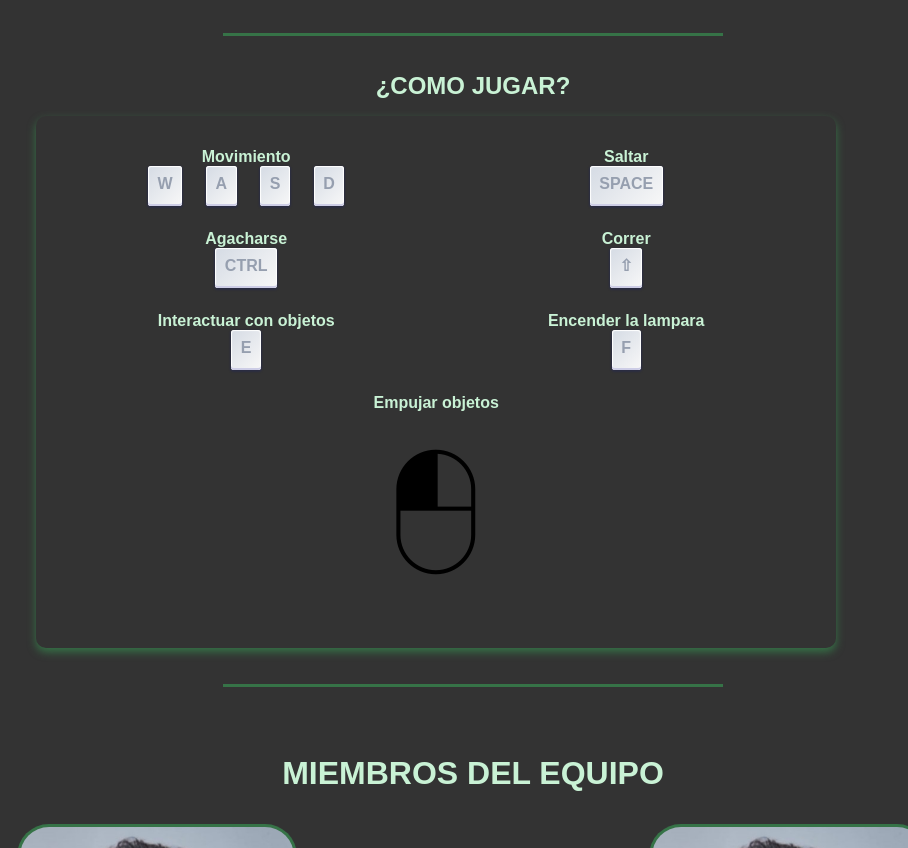
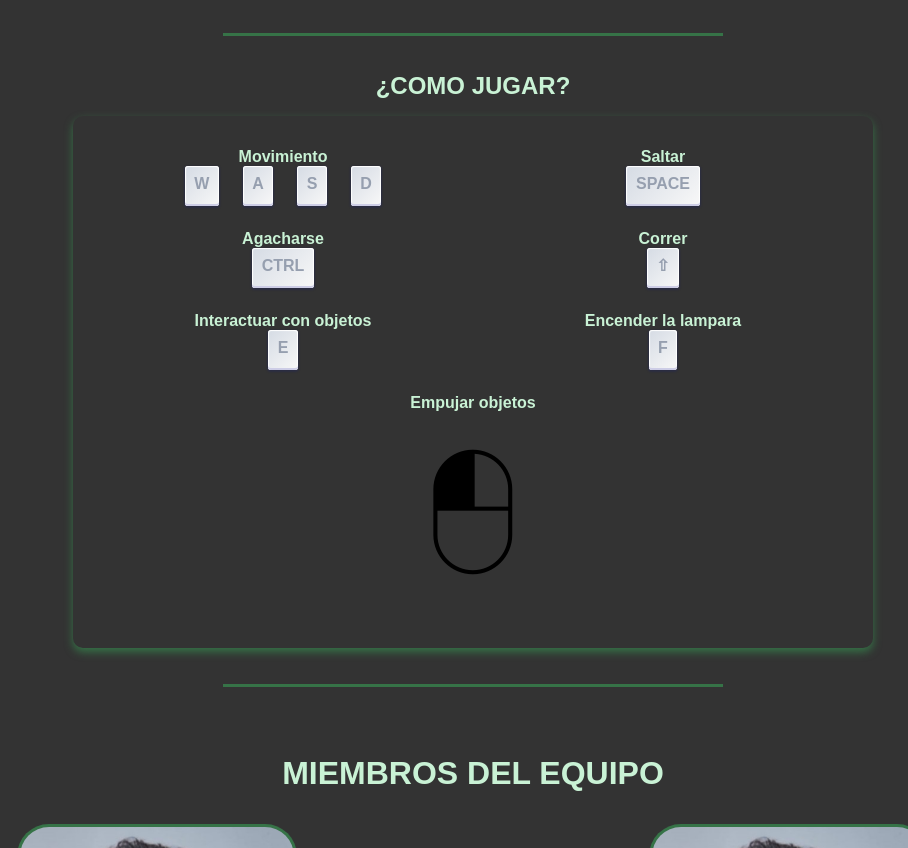
Before and after one commit to UnammedVideogame/unnamed, a plain HTML site: page index.html in a window 1280 px wide. Shown: the part 699-1547 px from the top of the page, without its empty margins (167-1075 px from the left). Drawn offline with nearby package versions, Linux system fonts and the light colour scheme.

Commit message:
commit 4

```diff
--- a/estilos.css
+++ b/estilos.css
@@ -544,6 +544,10 @@ footer {
   user-select: none;
 }
 
+.guia {
+  text-align: center;
+}
+
 .guia-container {
   display: grid;
   grid-template-columns: repeat(auto-fit, minmax(250px, 1fr));
@@ -554,8 +558,8 @@ footer {
   background-color: #333;
   border-radius: 10px;
   box-shadow: 0px 4px 8px #367347;
-  margin-left: 15%;
   color: #C9F2D5;
+  justify-self: center;
 }
 
 .comando {
--- a/index.html
+++ b/index.html
@@ -120,6 +120,7 @@
             </div>
             <hr>
             <h2>¿COMO JUGAR?</h2>
+            <div class="guia2">
             <div class="guia-container">
                 <div class="comando">
                     <div>Movimiento</div>
@@ -153,6 +154,7 @@
                     <img src="imagenesPaginaWebUnnamed/leftcliclk.png" alt="left click">
                 </div>
             </div>
+        </div>
             <hr>
             <div class="miembros1-container">
                 <h1>MIEMBROS DEL EQUIPO</h1>
```
